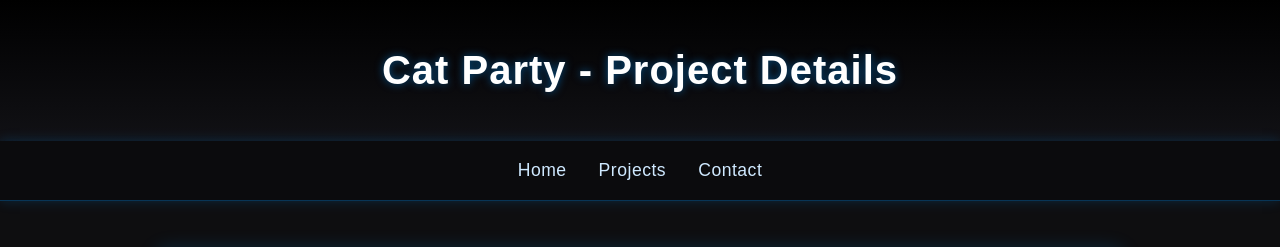
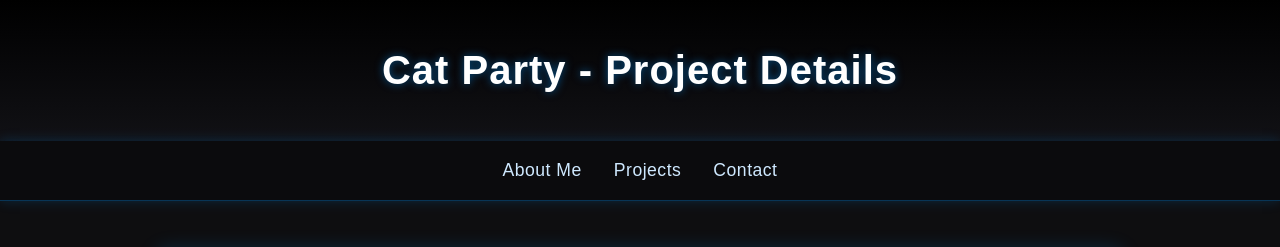
Before and after one commit to JustinMakesGames/MyWebsite, a plain HTML site: page catparty.html in a window 1280 px wide. Shown: the top 247 px of the page. Drawn offline with Linux system fonts and the light colour scheme.

Commit message:
Added About Me to the navbar

```diff
--- a/catparty.html
+++ b/catparty.html
@@ -10,7 +10,7 @@
 <header>Cat Party - Project Details</header>
 
 <nav>
-<a href="index.html">Home</a>
+<a href="index.html">About Me</a>
 <a href="index.html#projects">Projects</a>
 <a href="index.html#contacts">Contact</a>
 </nav>
```
Also changed, not shown: honeytowers.html (+1 -1 lines), pouventure.html (+1 -1 lines), wizcape.html (+1 -1 lines).
